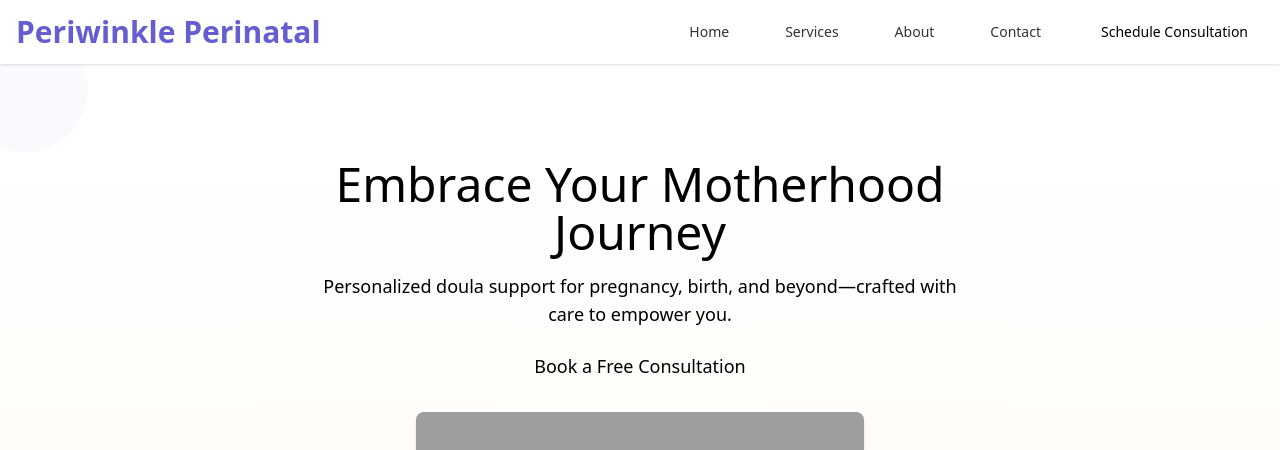
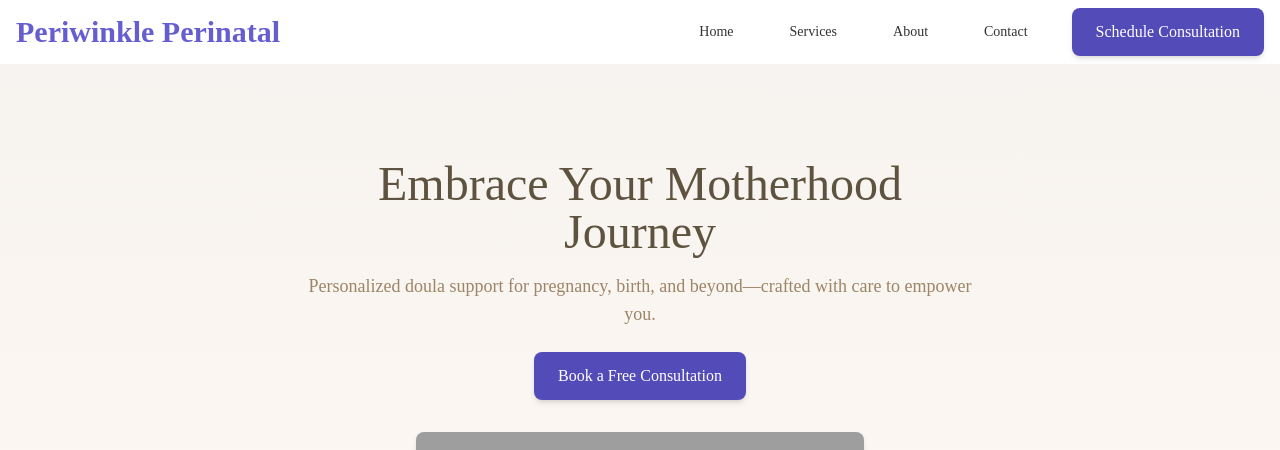
Before and after one commit to fredschuck/periwinkle-perinatal, a React (Vite) app: page / in a window 1280 px wide. Shown: the top 450 px of the page. Built offline with nearby package versions, Linux system fonts and the light colour scheme; grey boxes are pictures that could not be loaded.

Commit message:
Added themes and styling

```diff
--- a/src/index.css
+++ b/src/index.css
@@ -1,6 +1,6 @@
 @import "tailwindcss";
-
-@import url("https://fonts.googleapis.com/css2?family=Inter:wght@400;500;600;700&family=Playfair+Display:wght@400;500;600;700&display=swap");
+/* @import url("https://fonts.googleapis.com/css2?family=Inter:wght@400;500;600;700&family=Playfair+Display:wght@400;500;600;700&display=swap"); */
+/* @import url("https://fonts.googleapis.com/css2?family=Alice&family=Sacramento&display=swap"); */
 
 @theme {
   /* Periwinkle (Primary, for accents) */
@@ -23,6 +23,28 @@
   --color-light-purple-500: #665ed0; /* Base (client's Light purple) */
   --color-light-purple-700: #534bb7; /* Dark */
   --color-light-purple-900: #40389e; /* Very dark */
+
+  /* Earthy Tan Colors */
+  --color-tan-100: #f7f3f0; /* Very light cream */
+  --color-tan-200: #f0e9e3; /* Light cream */
+  --color-tan-300: #e8ddd4; /* Soft tan */
+  --color-tan-400: #d4c4b0; /* Medium tan */
+  --color-tan-500: #c0a889; /* Base tan */
+  --color-tan-600: #a89673; /* Deeper tan */
+  --color-tan-700: #8b7355; /* Rich tan */
+  --color-tan-800: #6d5a45; /* Dark tan */
+  --color-tan-900: #4a3d32; /* Very dark tan */
+
+  /* Warm Earth Colors */
+  --color-earth-100: #f5f1ec; /* Very light earth */
+  --color-earth-200: #ebe3d8; /* Light earth */
+  --color-earth-300: #ddd1c0; /* Soft earth */
+  --color-earth-400: #c9b59c; /* Medium earth */
+  --color-earth-500: #b59e82; /* Base earth */
+  --color-earth-600: #9d8567; /* Deeper earth */
+  --color-earth-700: #7d6b52; /* Rich earth */
+  --color-earth-800: #5e533f; /* Dark earth */
+  --color-earth-900: #3e3629; /* Very dark earth */
 
   /* Black */
   --color-black-100: #4d4d4d; /* Light grey */
@@ -51,3 +73,28 @@
   --font-size-base: 16px;
   --font-size-lg: 20px;
 }
+
+body {
+  font-family: "Alice", serif;
+}
+
+/* Button Styles */
+.btn {
+  @apply inline-flex items-center justify-center px-6 py-3 text-base font-medium rounded-lg transition-all duration-200 cursor-pointer no-underline;
+}
+
+.btn-primary {
+  @apply bg-light-purple-700 text-white hover:bg-light-purple-900 focus:ring-4 focus:ring-periwinkle-300 shadow-md hover:shadow-lg transform hover:-translate-y-0.5;
+}
+
+.btn-secondary {
+  @apply bg-tan-600 text-white hover:bg-tan-700 focus:ring-4 focus:ring-tan-300 shadow-md hover:shadow-lg transform hover:-translate-y-0.5;
+}
+
+.font-sacramento {
+  font-family: "Sacramento", cursive;
+}
+
+.font-alice {
+  font-family: "Alice", serif;
+}
```
